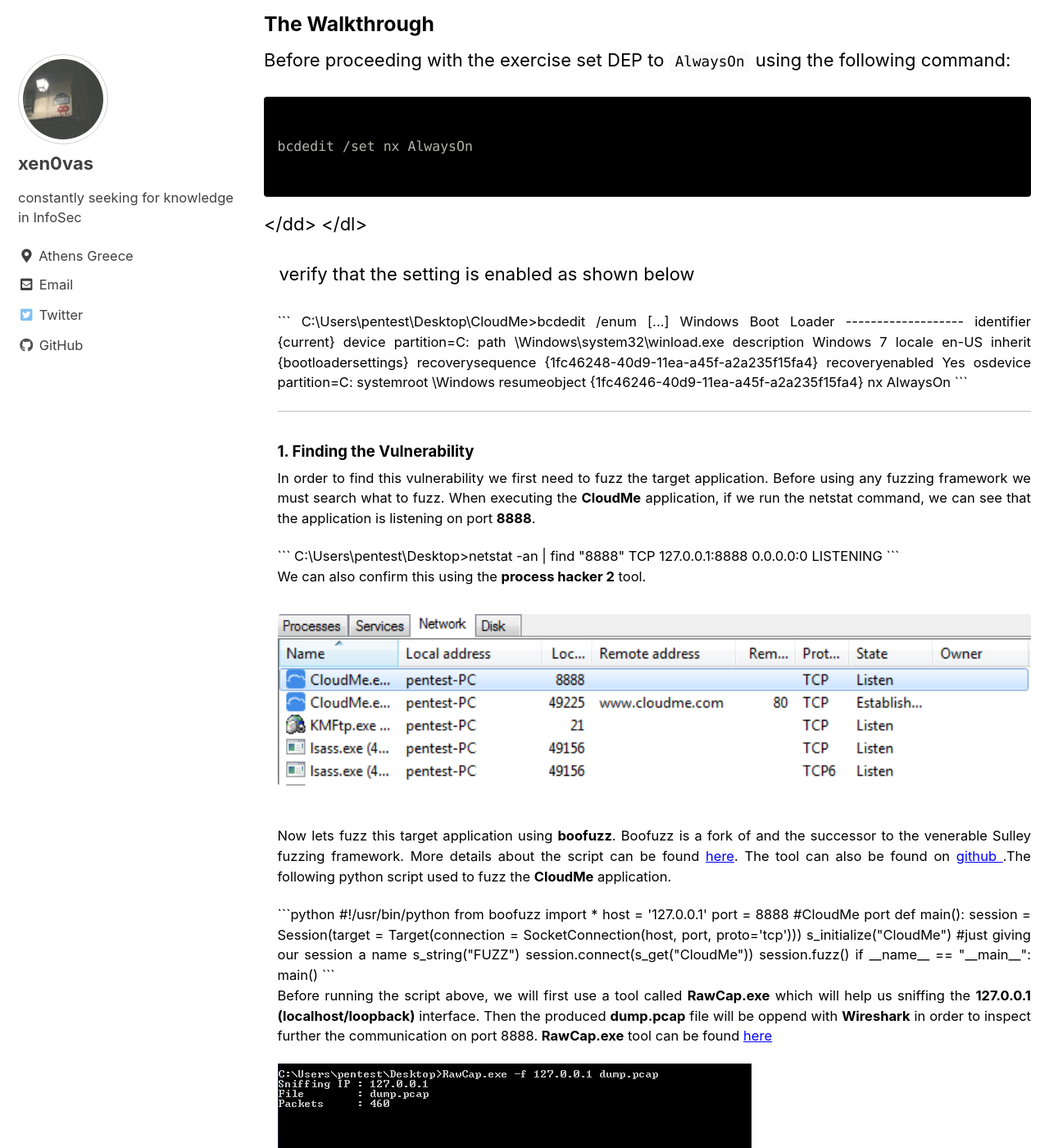
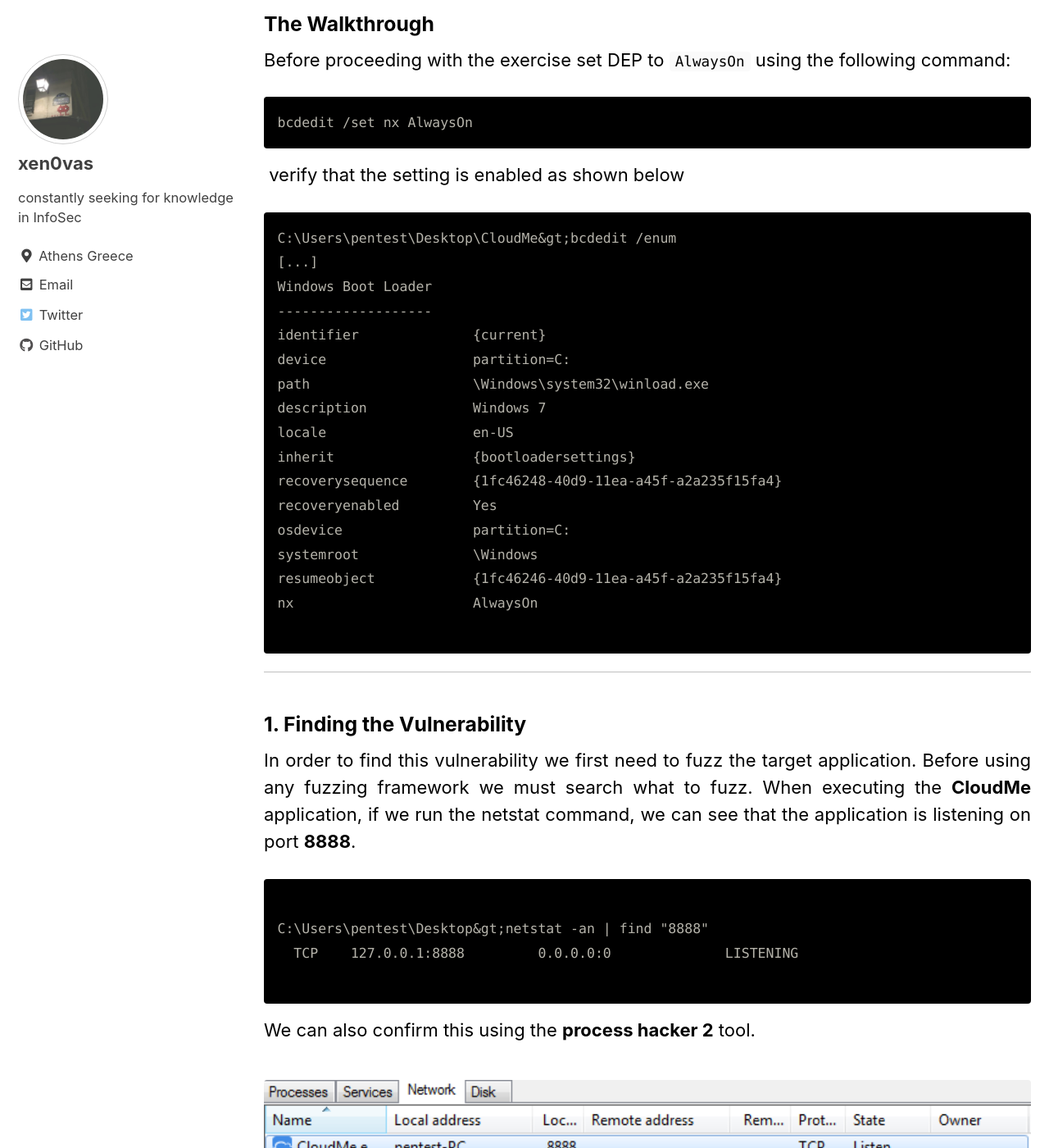
Before and after one commit to xen0vas/xen0vas.github.io, a Jekyll site: the page built from _posts/2021-02-18-cloudme-v1-11-2-dep-bypass-using-rop-gadgets.md, in a window 1280 px wide and 1400 px high, scrolled down 3348 px. Shown: the whole window at 82% size. Built offline with Jekyll 4.4.1, drawn with Linux system fonts in a browser that asks for light colours; cached includes are drawn as plain includes; some of the changed text lies outside the part shown.

````diff
--- a/_posts/2021-02-18-cloudme-v1-11-2-dep-bypass-using-rop-gadgets.md
+++ b/_posts/2021-02-18-cloudme-v1-11-2-dep-bypass-using-rop-gadgets.md
@@ -61,19 +61,13 @@
 <p align="justify">Before proceeding with the exercise set DEP to <code>AlwaysOn</code> using the following command:</p>
 
 ```
-
 bcdedit /set nx AlwaysOn
-
-```
-
-</dd>
-</dl>
-<p>   verify that the setting is enabled as shown below</p>
-<dl>
-<dd style="text-align:justify;">
-
-```
-
+```
+
+<p> verify that the setting is enabled as shown below</p>
+
+
+```
 C:\Users\pentest\Desktop\CloudMe&gt;bcdedit /enum
 [...]
 Windows Boot Loader
@@ -93,11 +87,7 @@
 
 ```
 
-</dd>
-</dl>
-<dl>
-<dd style="text-align:justify;">
-<hr />
+<hr/>
 <h3>1. Finding the Vulnerability</h3>
 <p align="justify">In order to find this vulnerability we first need to fuzz the target application. Before using any fuzzing framework we must search what to fuzz. When executing the <b>CloudMe</b> application, if we run the netstat command, we can see that the application is listening on port <b>8888</b>.</p>
 
@@ -183,8 +173,7 @@
 ```
 
 <p align="justify">As we can see above <b>SEH</b> is overwritten with value that we control <code>\x41\x41\x41\x41</code>, so now we will proceed with <b>SEH</b> based exploitation.</p>
-</dd>
-</dl>
+
 <hr />
 <h3>2. Searching the Offset</h3>
 <p align="justify">At this point we need to check how far we are able to write and overwrite <b>SEH</b>. In order to do this we will attempt to generate 5000 byte pattern using <b>mona.py</b> as follows. First, create an output folder form mona inside logs folder. All the generated patterns and other data such as ROP chains and bad chars generated from <b>mona.py</b> will be saved there.</p>
````
